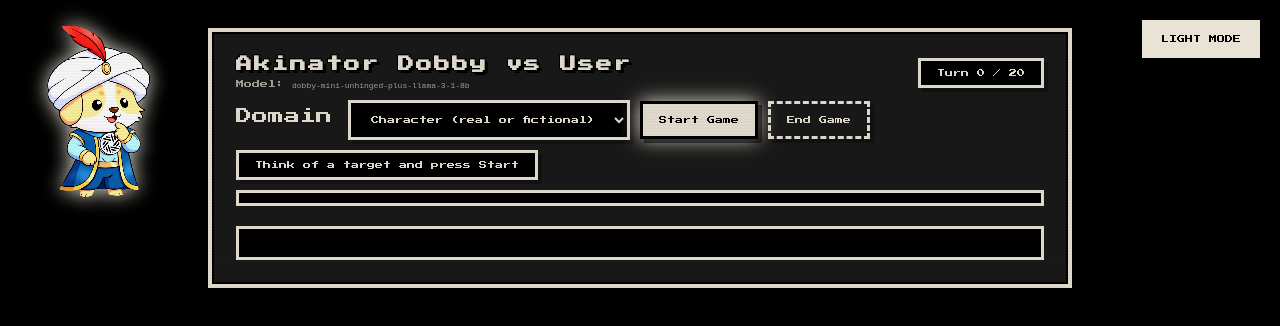
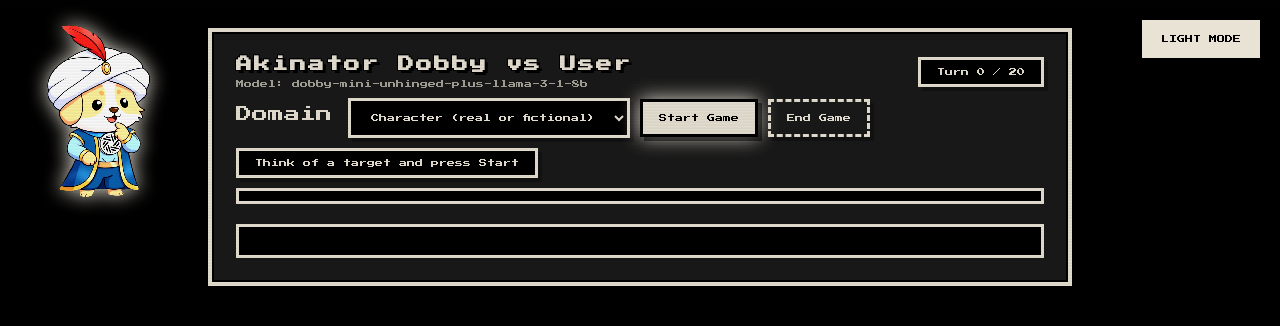
Before and after one commit to 0x-normal/akinator, a website: page public/index.html in a window 1280 px wide. Drawn offline with Linux system fonts and the light colour scheme.

Commit message:
Update index.html

```diff
--- a/public/index.html
+++ b/public/index.html
@@ -446,8 +446,8 @@
     <div class="card">
       <div class="row" style="justify-content:space-between;">
         <div>
-          <h1>Akinator  Dobby vs User</h1>
-          <div class="muted">Model: <code>dobby-mini-unhinged-plus-llama-3-1-8b</code></div>
+          <h1>Akinator Dobby vs User</h1>
+          <div class="muted">Model: dobby-mini-unhinged-plus-llama-3-1-8b</div>
         </div>
         <div class="pill" id="turnpill">Turn 0 / 20</div>
       </div>
```
